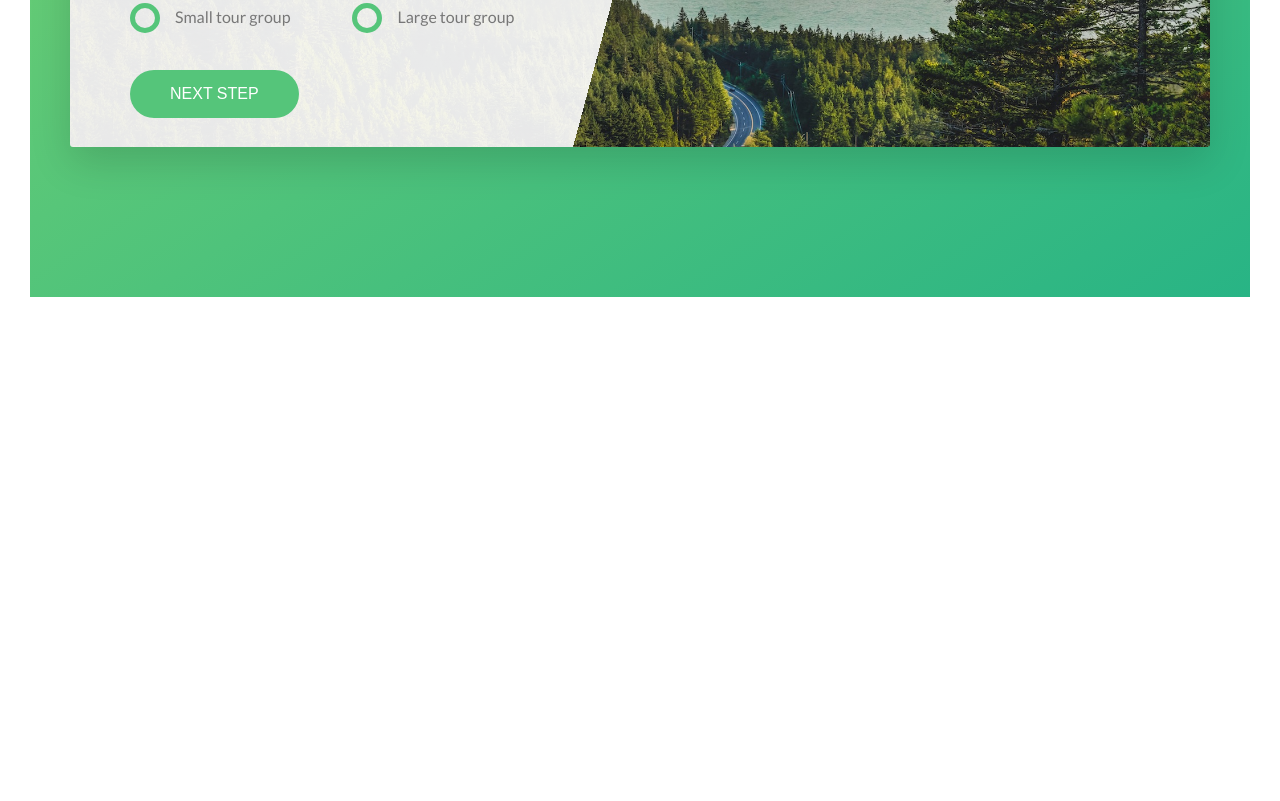
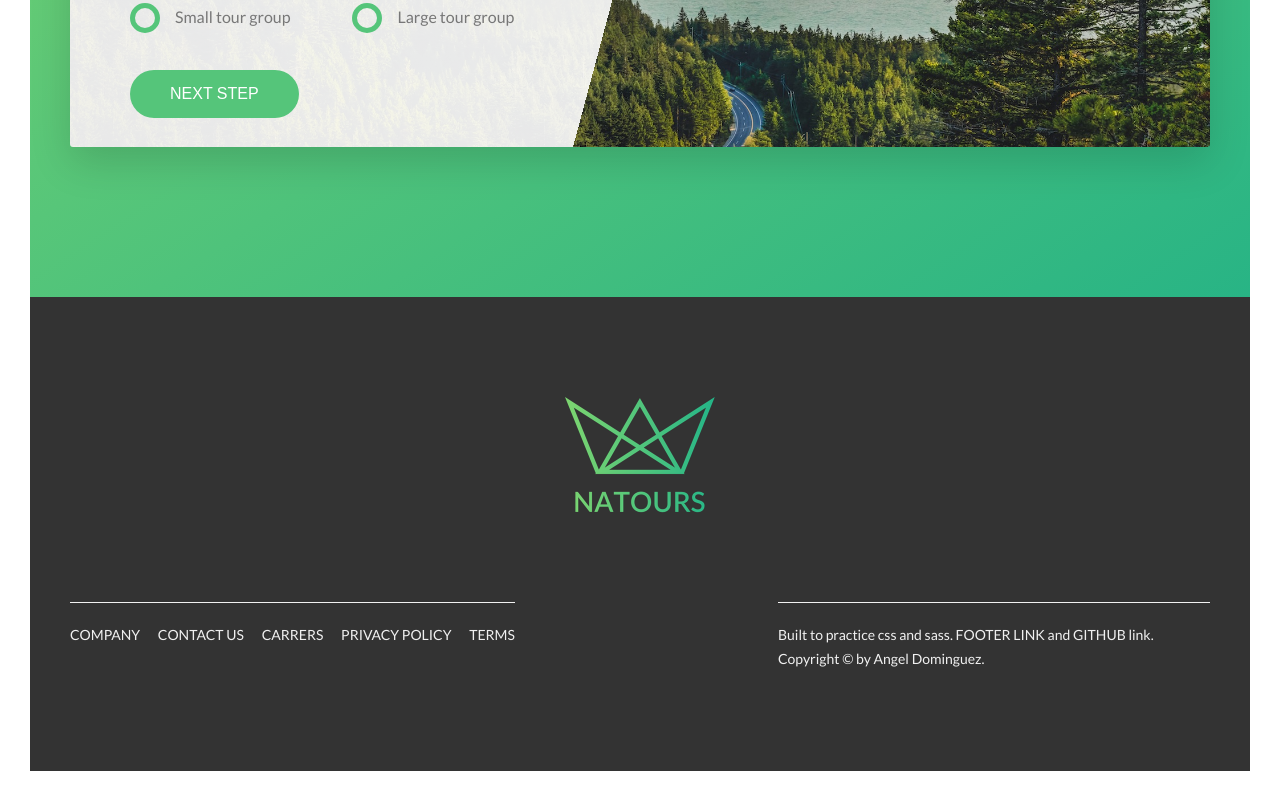
Before and after one commit to angeldominguezg/natours-sass, a website: page index.html in a window 1280 px wide. Shown: the part 5048-5849 px from the top of the page. Before the commit the page ends 5375 px from the top, so only its background shows below. Drawn offline with Linux system fonts and the light colour scheme.

Commit message:
Added footer section

```diff
--- a/index.html
+++ b/index.html
@@ -302,6 +302,40 @@
             </section>
         </main>
 
+        <footer class="footer">
+          <div class="footer__logo-box">
+            <img src="img/logo-green-2x.png" alt="Full logo" class="footer__logo">
+          </div>
+          <div class="row">
+            <div class="col-1-of-2">
+              <div class="footer__navigation">
+                <ul class="footer__list">
+                  <li class="footer__item">
+                    <a href="#" class="footer__link">Company</a>
+                  </li>
+                  <li class="footer__item">
+                    <a href="#" class="footer__link">Contact us</a>
+                  </li>
+                  <li class="footer__item">
+                    <a href="#" class="footer__link">Carrers</a>
+                  </li>
+                  <li class="footer__item">
+                    <a href="#" class="footer__link">Privacy policy</a>
+                  </li>
+                  <li class="footer__item">
+                    <a href="#" class="footer__link">Terms</a>
+                  </li>
+                </ul>
+              </div>
+            </div>
+            <div class="col-1-of-2">
+              <p class="footer__copyright">
+                Built to practice css and sass. <a href="#" class="footer__link">Footer link</a> and <a href="#" class="footer__link">Github</a> link.
+                <br>Copyright &copy; by Angel Dominguez.
+              </p>
+            </div>
+          </div>
+        </footer>
 
         <!--
         <section>
--- a/sass/abstracts/_variables.scss
+++ b/sass/abstracts/_variables.scss
@@ -14,6 +14,7 @@ $color-gray-light-2: #eeeeee;
 
 $color-gray-dark: #777;
 $color-gray-dark-2: #999;
+$color-gray-dark-3: #333;
 
 $color-white: #fff;
 $color-black: #000;
--- /dev/null
+++ b/sass/layout/_footer.scss
@@ -0,0 +1,60 @@
+.footer {
+  background-color: $color-gray-dark-3;
+  padding: 10rem 0;
+  font-size: 1.4rem;
+
+  &__logo-box {
+    text-align: center;
+    margin-bottom: 8rem;
+  }
+
+  &__logo {
+    width: 15rem;
+    height: auto;
+  }
+
+  &__navigation {
+    border-top: 0.5px solid $color-gray-light-1;
+    padding-top: 2rem;
+    display: inline-block;
+  }
+
+  &__list {
+    list-style: none;
+  }
+
+  &__item {
+    display: inline-block;
+    &:not(:last-child) {
+      margin-right: 1.5rem;
+    }
+  }
+
+  &__link {
+    &:link,
+    &:visited {
+      color: $color-gray-light-1;
+      background-color: $color-gray-dark-3;
+      text-decoration: none;
+      text-transform: uppercase;
+      display: inline-block;
+      transition: all .2s;
+    }
+
+    &:hover,
+    &:active {
+      color: $color-primary;
+      box-shadow: 0 1rem 2rem rgba($color-black, .4);
+      transform: rotate(5deg) scale(1.3);
+    }
+
+  }
+
+  &__copyright {
+    color: $color-gray-light-1;
+    border-top: 0.5px solid $color-gray-light-1;
+    padding-top: 2rem;
+    width: 80%;
+    float: right;
+  }
+}
--- a/sass/main.scss
+++ b/sass/main.scss
@@ -15,6 +15,7 @@
 @import "components/form";
 @import "components/story";
 
+@import "layout/footer";
 @import "layout/grid.scss";
 @import "layout/header.scss";
 
```
Also changed, not shown: css/style.css.
